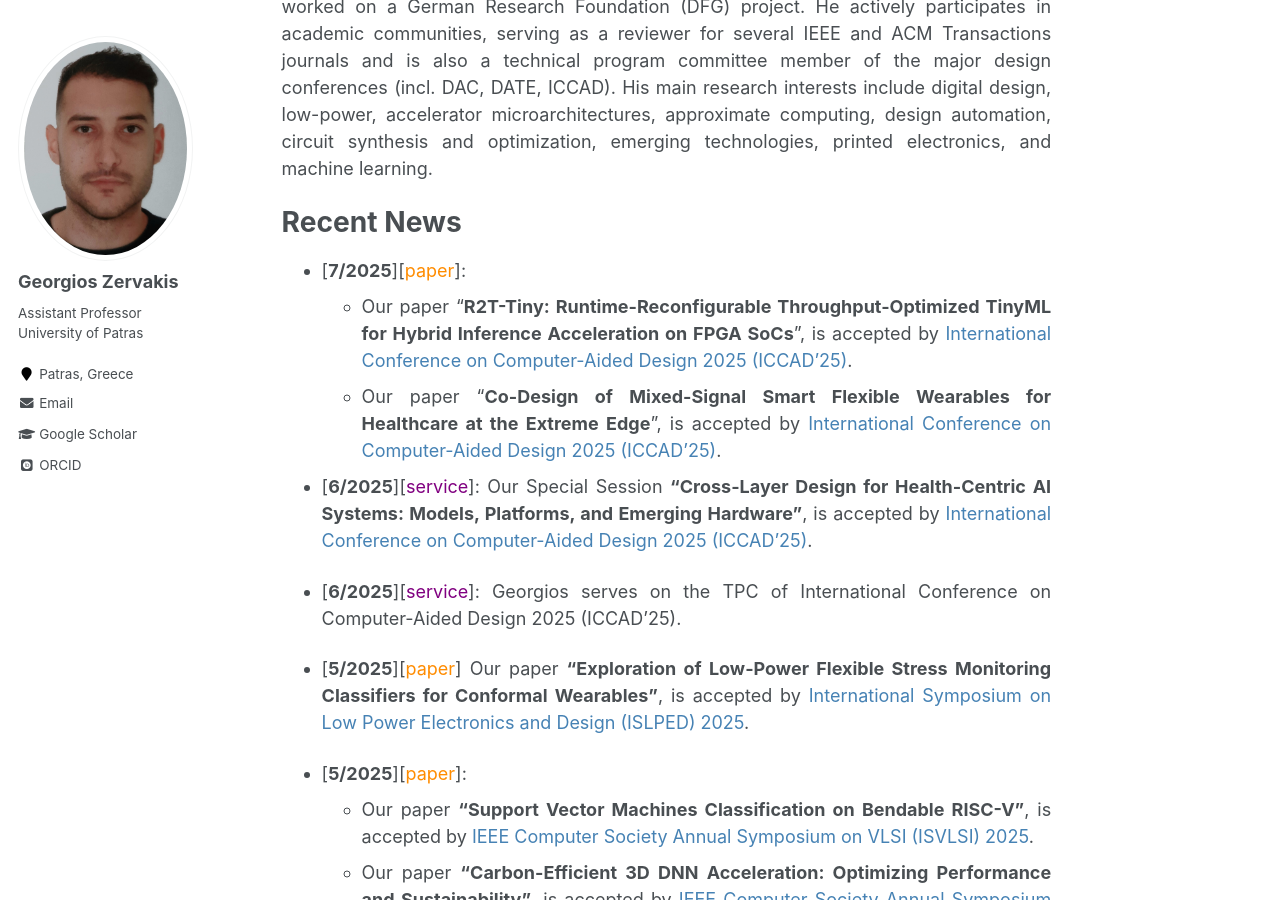
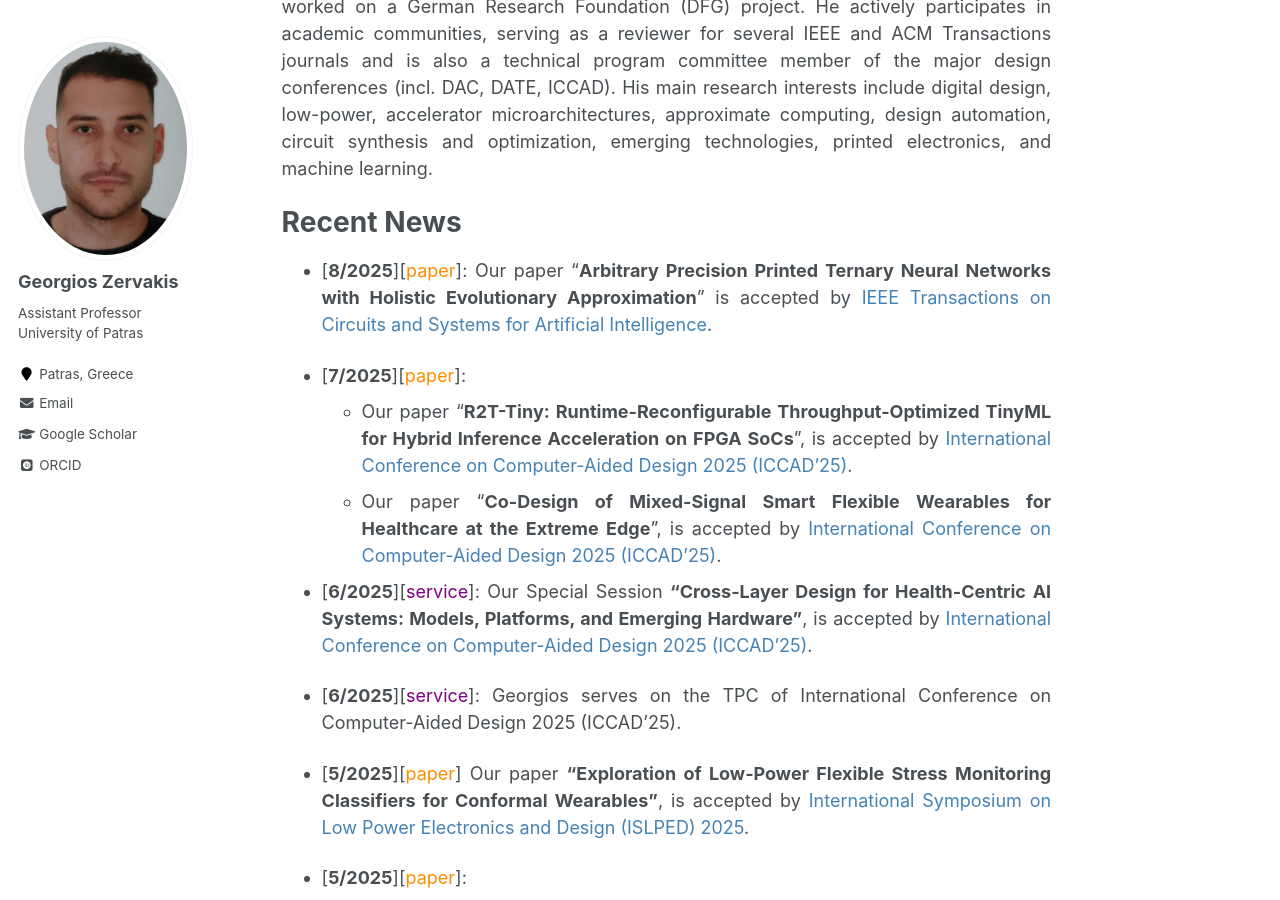
Before and after one commit to giozerv/giozerv.github.io, a Jekyll site: the page built from _pages/about.md, in a window 1280 px wide and 900 px high, scrolled down 491 px. Built offline with Jekyll 4.4.1, drawn with Linux system fonts in a browser that asks for light colours; some web fonts are replaced.

Commit message:
Update about.md

```diff
--- a/_pages/about.md
+++ b/_pages/about.md
@@ -21,6 +21,8 @@ Georgios Zervakis is an Assistant Professor at the [Department of Computer Engin
 
 Recent News
 ===
+
+* [**8/2025**][<span style="color:darkorange">paper</span>]: Our paper "**Arbitrary Precision Printed Ternary Neural Networks with Holistic Evolutionary Approximation**" is accepted by <span style="color:SteelBlue">IEEE Transactions on Circuits and Systems for Artificial Intelligence</span>.
 
 * [**7/2025**][<span style="color:darkorange">paper</span>]:
   * Our paper "**R2T-Tiny: Runtime-Reconfigurable Throughput-Optimized TinyML for Hybrid Inference Acceleration on FPGA SoCs**", is accepted by <span style="color:SteelBlue">International Conference on Computer-Aided Design 2025 (ICCAD'25)</span>.
```
